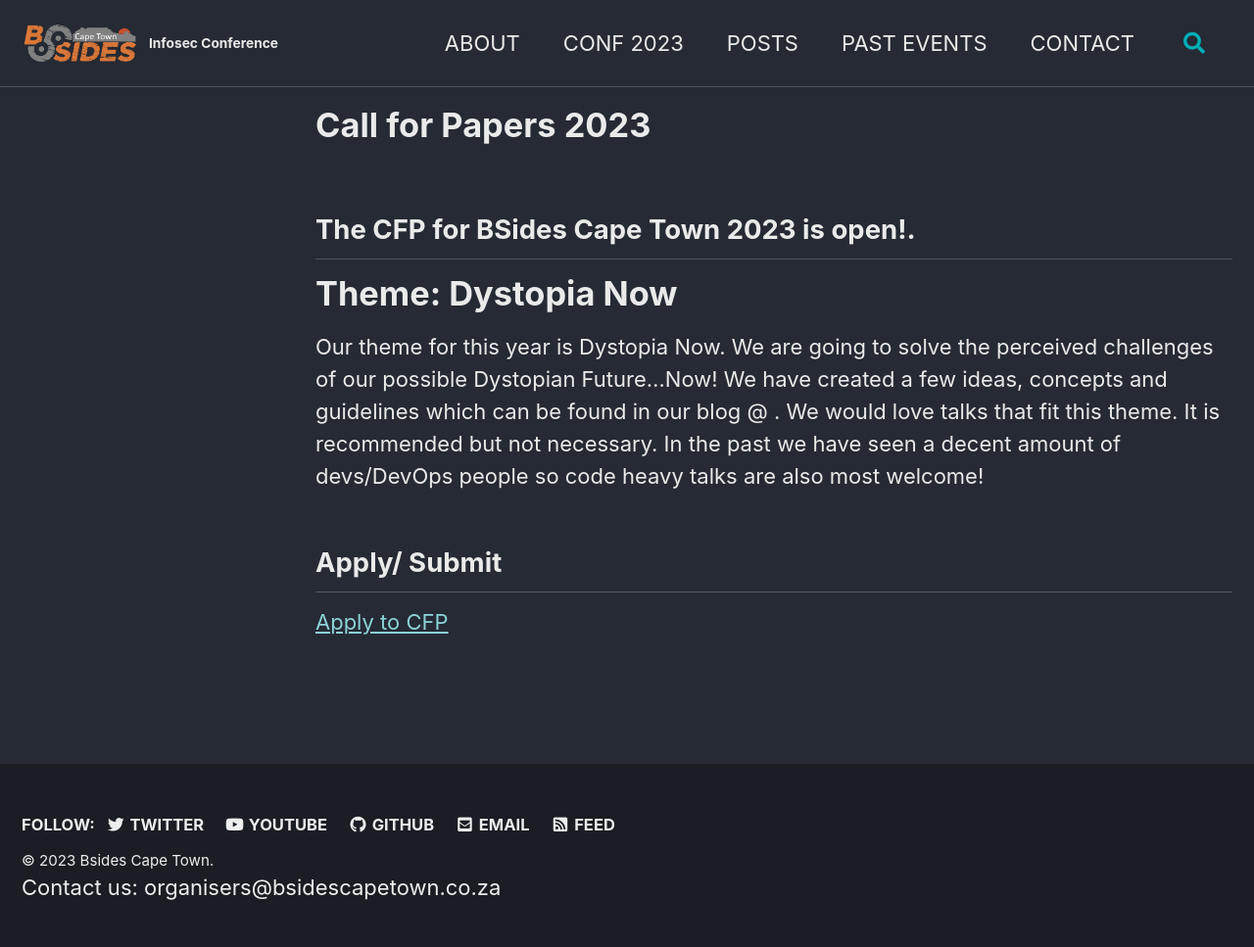
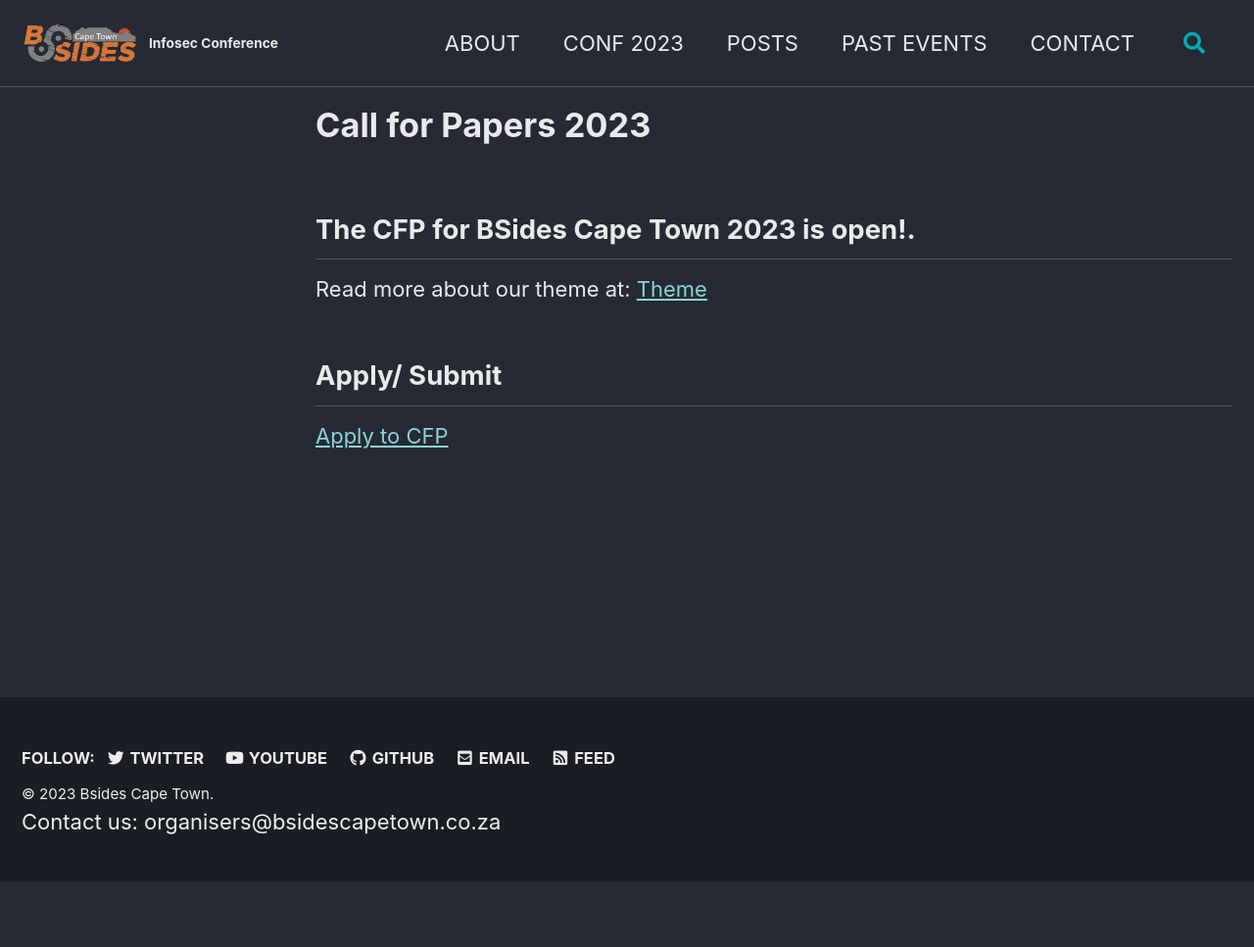
Before and after one commit to bsidescapetown/bsidescapetown.github.io, a Jekyll site: the page built from _pages/bsides-conf/2023-cfp.md, in a window 1280 px wide. Shown: the whole page at 98% size. Built offline with Jekyll 4.4.1, drawn with Linux system fonts in a browser that asks for light colours; cached includes are drawn as plain includes; comment, search, counter and statistics services are not loaded; after the commit the page ends 900 px from its top, so only the background shows below that.

Commit message:
Latest changes

```diff
--- a/_config.yml
+++ b/_config.yml
@@ -281,8 +281,8 @@
     start_time: "Dec 2, 2023 08:30:00"
     location: University of Cape Town Breakwater Lodge - V&A Waterfront
     theme: Dystopia Now
-    cfp: Open (Closes end of September)
-    cfw: Open (Closes end of September)
+    cfp: Open [Submit](https://pretalx.com/bsides-cape-town-2023/)
+    cfw: Open [Submit](https://pretalx.com/bsides-cape-town-2023/)
 
 # Defaults
 defaults:
--- a/_pages/bsides-conf/2023-cfp.md
+++ b/_pages/bsides-conf/2023-cfp.md
@@ -9,10 +9,7 @@
 
 
 ## The CFP for BSides Cape Town 2023 is open!.
-
-
-# Theme: Dystopia Now
-Our theme for this year is Dystopia Now. We are going to solve the perceived challenges of our possible Dystopian Future...Now! We have created a few ideas, concepts and guidelines which can be found in our blog @ <LINK>. We would love talks that fit this theme. It is recommended but not necessary. In the past we have seen a decent amount of devs/DevOps people so code heavy talks are also most welcome!
+Read more about our theme at: [Theme](https://bsidescapetown.co.za/conference/Theme-2023/)
 
 ## Apply/ Submit
 [Apply to CFP](https://pretalx.com/bsides-cape-town-2023)
```
Also changed, not shown: _pages/bsides-conf/2023-tickets.md (added, +13 -0 lines), index.html (+5 -5 lines).
